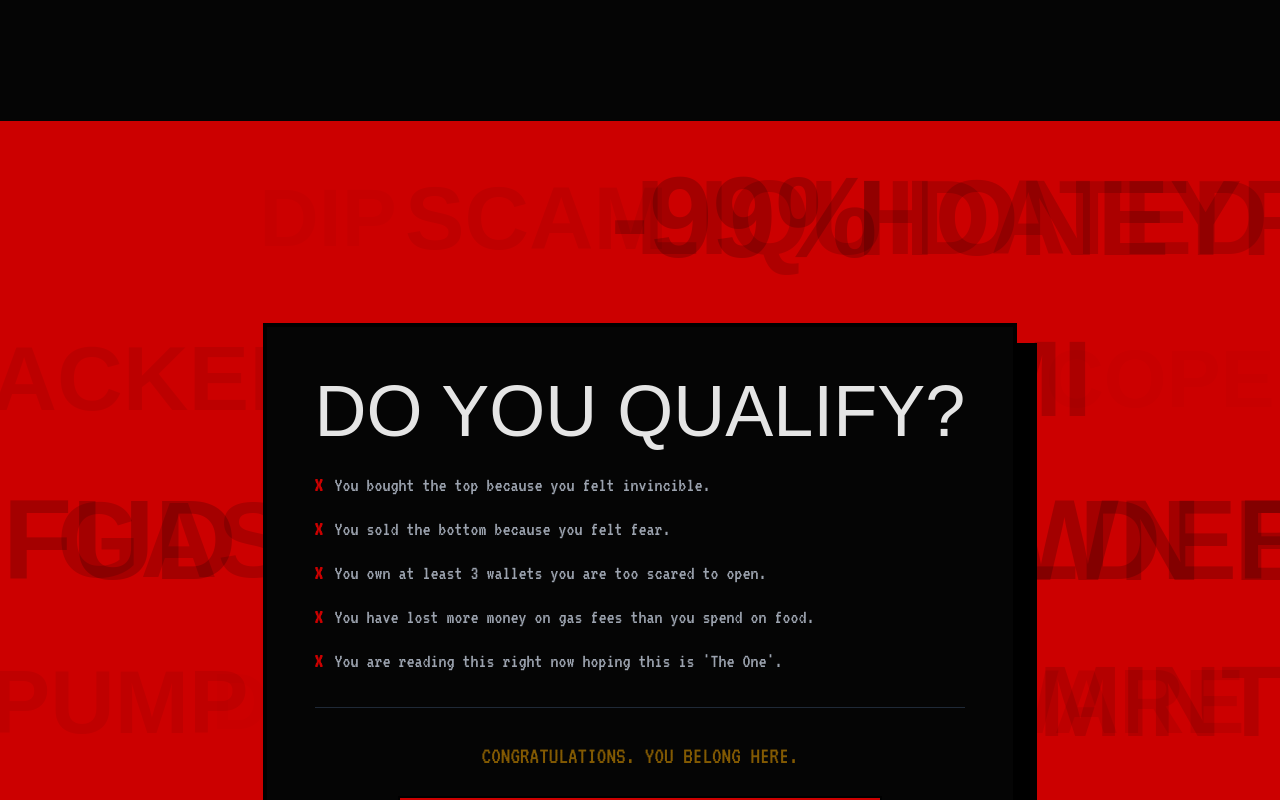
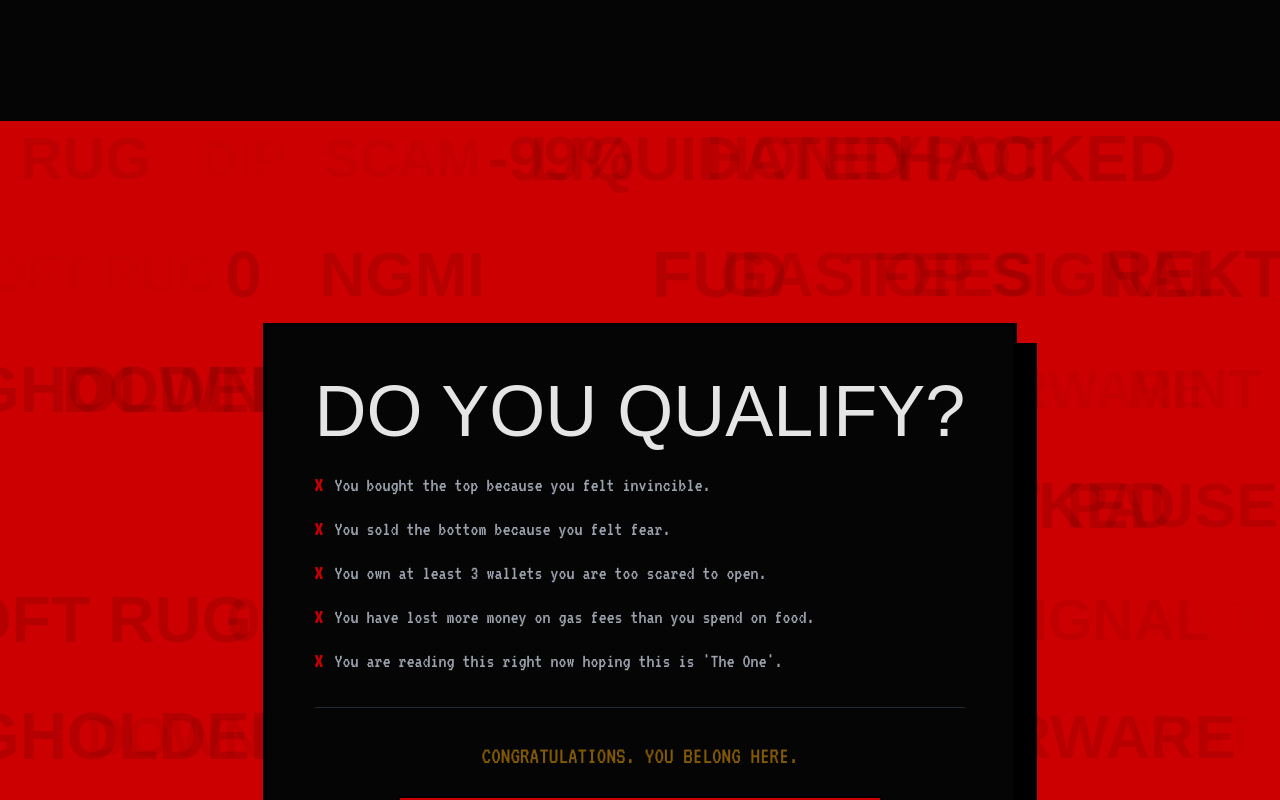
Before and after one commit to Pluviophile84/HELLCOIN, a Next.js app: page / in a window 1280 px wide. Shown: the part 6880-7680 px from the top of the page. Built offline with nearby package versions, Linux system fonts and the light colour scheme; a web font is replaced by a local one.

Commit message:
Update ThePit.tsx

```diff
--- a/components/sections/ThePit.tsx
+++ b/components/sections/ThePit.tsx
@@ -1,7 +1,7 @@
 "use client";
 import { motion } from "framer-motion";
 
-const PTSD_WORDS = [
+const PTSD_WORDS_SOURCE = [
   "RUG", "DIP", "SCAM", "-99%", "LIQUIDATED",
   "HONEYPOT", "HACKED", "PAUSED", "SOFT RUG",
   "0", "NGMI", "COPE", "FUD", "GAS FEES",
@@ -9,31 +9,34 @@ const PTSD_WORDS = [
   "PUMP", "DUMP", "EXIT", "PONZI", "VAPORWARE", "MINT"
 ];
 
+// TRIPLE the list to ensure we cover the entire screen height (72 words)
+const PTSD_WORDS = [...PTSD_WORDS_SOURCE, ...PTSD_WORDS_SOURCE, ...PTSD_WORDS_SOURCE];
+
 export const ThePit = () => {
   return (
     <section className="relative py-32 bg-hell-red overflow-hidden flex items-center justify-center min-h-[1000px]">
 
-      {/* --- BACKGROUND: THE GRID SYSTEM --- */}
-      {/* Mobile: 2 Columns | Desktop: 6 Columns */}
-      {/* This ensures massive spacing so words never touch */}
-      <div className="absolute inset-0 pointer-events-none select-none z-0 grid grid-cols-2 md:grid-cols-6 grid-rows-6 place-items-center h-full w-full p-4">
+      {/* --- BACKGROUND: THE DENSE GRID --- */}
+      {/* Mobile: grid-cols-3 (Forces horizontal spread) */}
+      {/* Desktop: grid-cols-8 (Fills the wide screen) */}
+      <div className="absolute inset-0 pointer-events-none select-none z-0 grid grid-cols-3 md:grid-cols-8 gap-1 p-2 h-full w-full content-between">
         {PTSD_WORDS.map((word, i) => (
-          <div key={i} className="w-full h-full flex items-center justify-center">
+          <div key={i} className="flex items-center justify-center w-full">
             <motion.div
-              // UNIFORM LARGE SIZES
-              // Mobile: text-5xl (Big & Clear)
-              // Desktop: text-8xl (Massive)
-              className="font-gothic font-bold text-black/40 whitespace-nowrap text-5xl md:text-8xl"
+              // SIZING:
+              // Mobile: text-2xl/3xl (Fits 3 in a row cleanly)
+              // Desktop: text-6xl (Big but allows more rows)
+              className="font-gothic font-bold text-black/30 whitespace-nowrap text-3xl md:text-6xl"
 
-              // ANIMATION: Fade in/out, Scale up/down
+              // ANIMATION: Ghostly fade in/out
               animate={{
-                opacity: [0, 0.5, 0],
-                scale: [0.8, 1.2, 0.8],
+                opacity: [0, 0.4, 0],
+                scale: [0.8, 1.1, 0.8],
               }}
 
-              // SPEED: Randomized but generally slow
+              // SPEED: Varied
               transition={{
-                duration: 4 + Math.random() * 4, // 4s to 8s duration
+                duration: 3 + Math.random() * 5,
                 repeat: Infinity,
                 delay: Math.random() * 5,
                 ease: "easeInOut",
```
